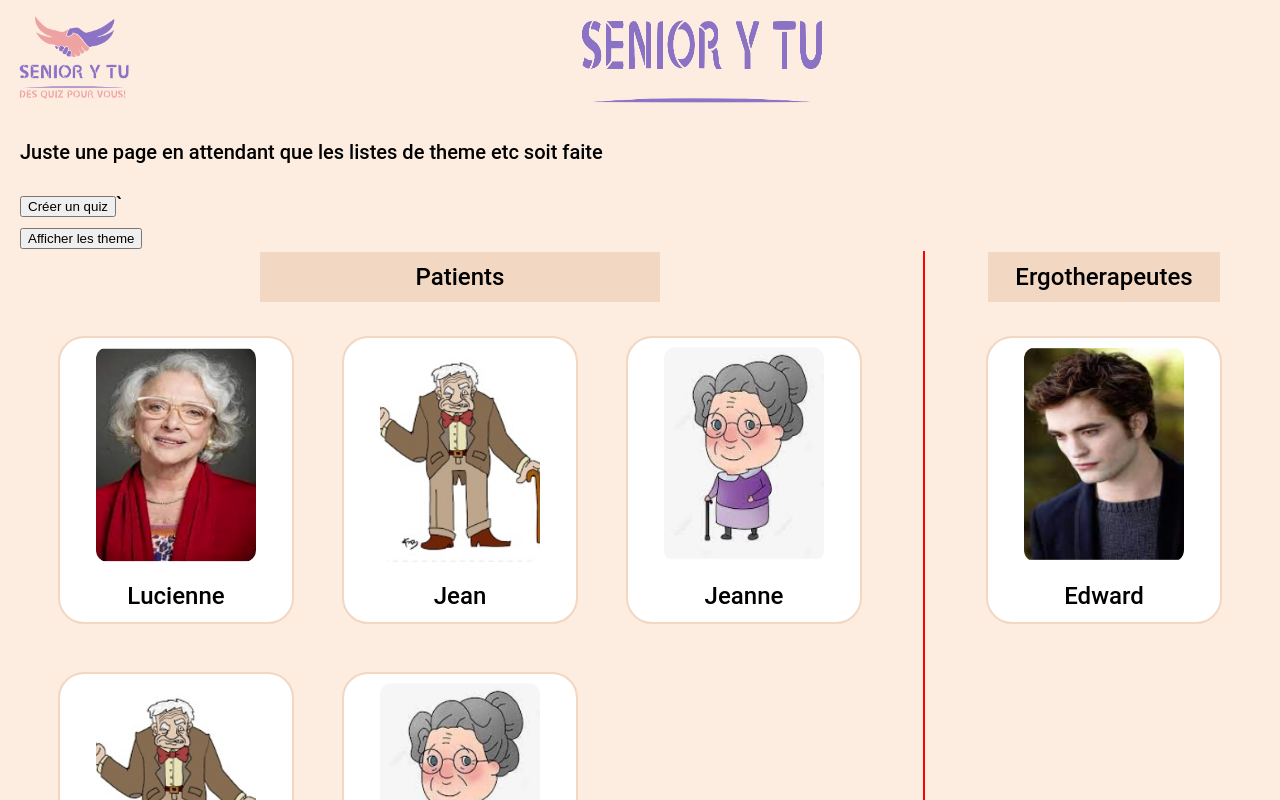
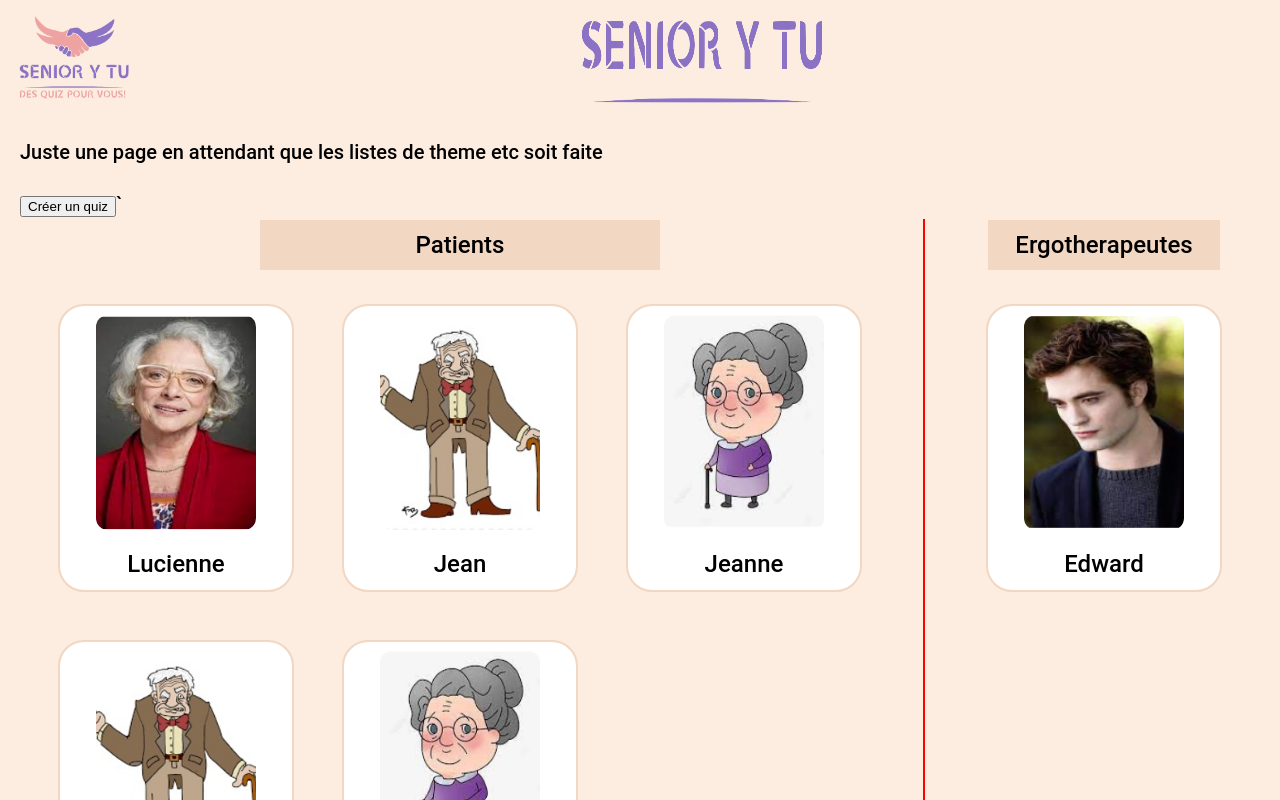
Before and after one commit to 2019-2020-ps6/2022-2023-ps6-senior-y-tu, an Angular app in the folder front-end/: page /accueil in a window 1280 px wide. Shown: the top 800 px of the page. Built offline with nearby package versions, Linux system fonts and the light colour scheme.

Commit message:
modification du lien page aceuille theme-list

```diff
--- a/front-end/src/app/accueil/accueil.component.html
+++ b/front-end/src/app/accueil/accueil.component.html
@@ -1,7 +1,5 @@
 <div class="home">
   <p>Juste une page en attendant que les listes de theme etc soit faite </p>
   <button routerLink="/creer-quiz"> Créer un quiz</button>`
-  <br>
-  <button routerLink="/theme-list">Afficher les theme</button>
-  <app-patient-list></app-patient-list>
+  <app-patient-list routerLink="/theme-list"></app-patient-list>
 </div>
--- a/front-end/src/app/themes/theme/theme.component.html
+++ b/front-end/src/app/themes/theme/theme.component.html
@@ -1,6 +1,5 @@
 <div class="card">
-  <h2>
-    {{theme.nom}}
+  <h2> {{theme.nom}}
   </h2>
   <div id="images">
     <img  src={{theme.image}} width=400 height=200px>
```
